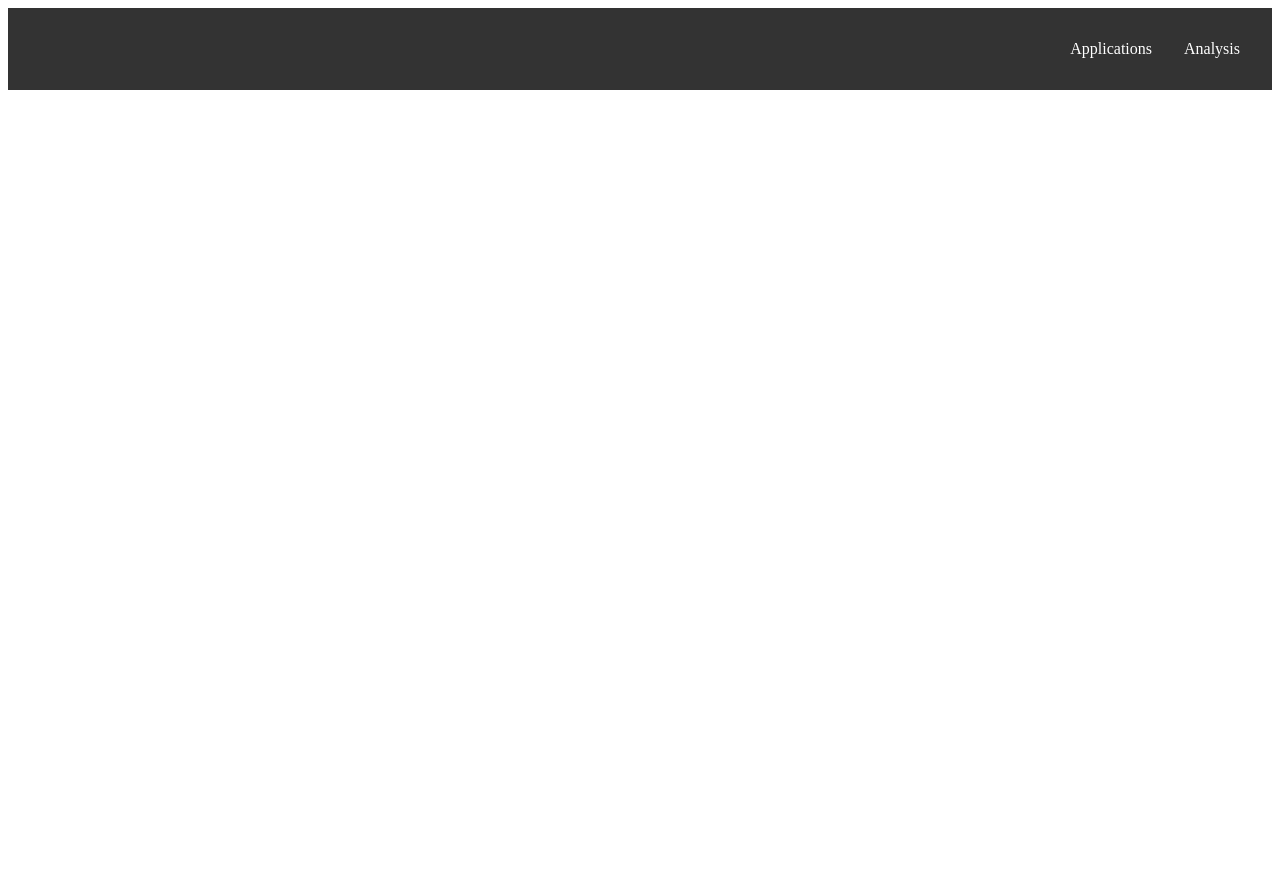
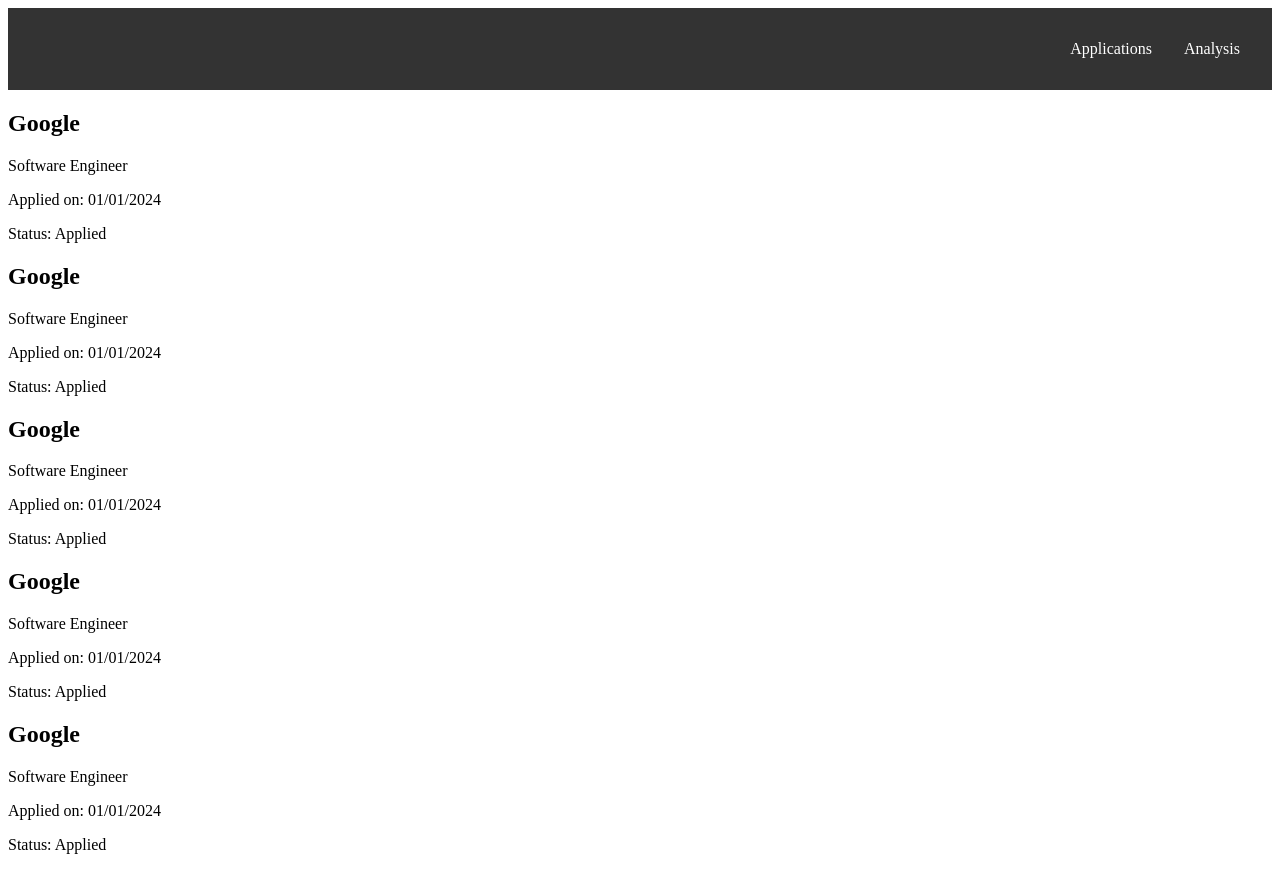
Before and after one commit to Hollenite/Job-Tracker_M, a React (Vite) app: page / in a window 1280 px wide. Before the commit the page ends 800 px from the top, so only its background shows below. Built offline with nearby package versions, Linux system fonts and the light colour scheme.

Commit message:
add applications page skeleton

```diff
--- a/src/App.jsx
+++ b/src/App.jsx
@@ -1,12 +1,14 @@
 import { useState } from 'react'
 import Navbar from './components/Navbar'
 import './App.css'
+import Applications from './components/Applications'
 
 function App() {
 
   return (
     <>
       <Navbar />
+      <Applications />
     </>
   )
 }
--- /dev/null
+++ b/src/components/Applications.css
@@ -0,0 +1,7 @@
+.application-card-conainter {
+    display: flex;
+    justify-content: center;
+    flex-direction: column;
+    gap: 1rem;
+    padding: 1rem;
+}
--- /dev/null
+++ b/src/components/Applications.jsx
@@ -0,0 +1,19 @@
+import "./Applications.css";
+import "./Card.css";
+import Card from "./Card";
+
+function Applications() {
+  return (
+    <>
+      <div className="application-card-container">
+        <Card />
+        <Card />
+        <Card />
+        <Card />
+        <Card />
+      </div>
+    </>
+  );
+}
+
+export default Applications;
--- /dev/null
+++ b/src/components/Card.jsx
@@ -0,0 +1,12 @@
+function Card() {
+  return (
+    <div className="card">
+      <h2>Google</h2>
+      <p>Software Engineer</p>
+      <p>Applied on: 01/01/2024</p>
+      <p>Status: Applied</p>
+    </div>
+  );
+}
+
+export default Card;
```
Also changed, not shown: src/components/Card.css (added).
